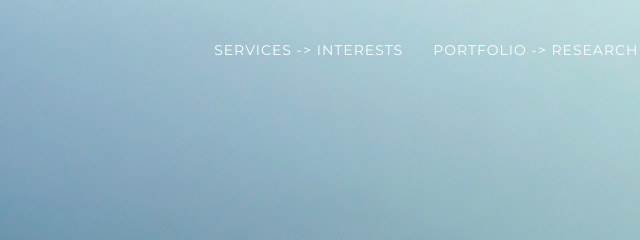
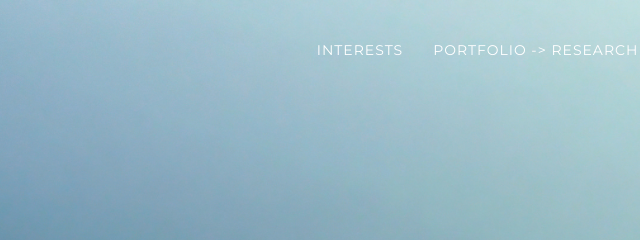
Before and after one commit to rogeraleite/rogeraleite_2015_2020, a plain HTML site: page index.html in a window 1280 px wide. Shown: the top 240 px of the page, 264-904 px from the left. Drawn offline with nearby package versions, Linux system fonts and the light colour scheme; a web font is replaced by a local one.

Commit message:
Update index.html

```diff
--- a/index.html
+++ b/index.html
@@ -57,7 +57,7 @@
                         <a href="#page-top"></a>
                     </li>
                     <li>
-                        <a class="page-scroll" href="#services">Services -> Interests</a>
+                        <a class="page-scroll" href="#services">Interests</a>
                     </li>
                     <li>
                         <a class="page-scroll" href="#portfolio">Portfolio -> Research</a>
```
